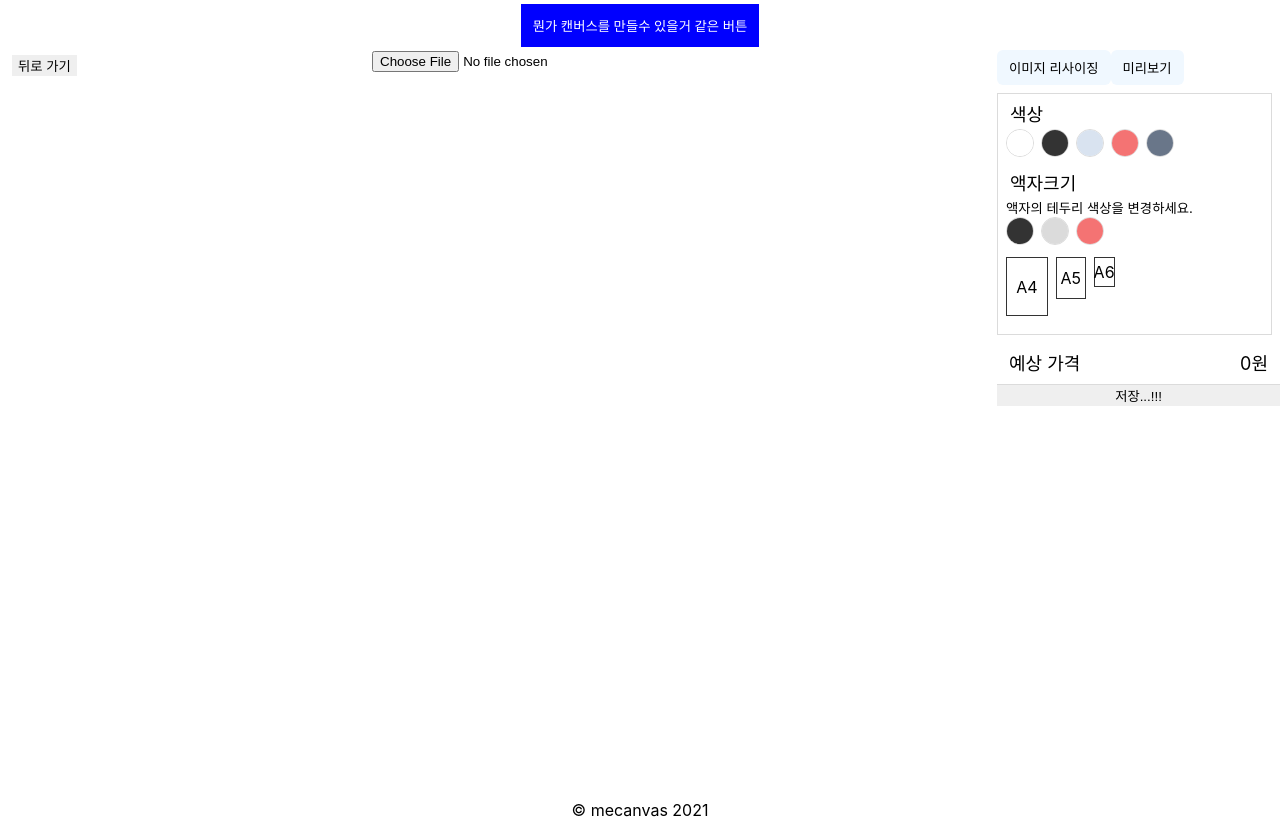
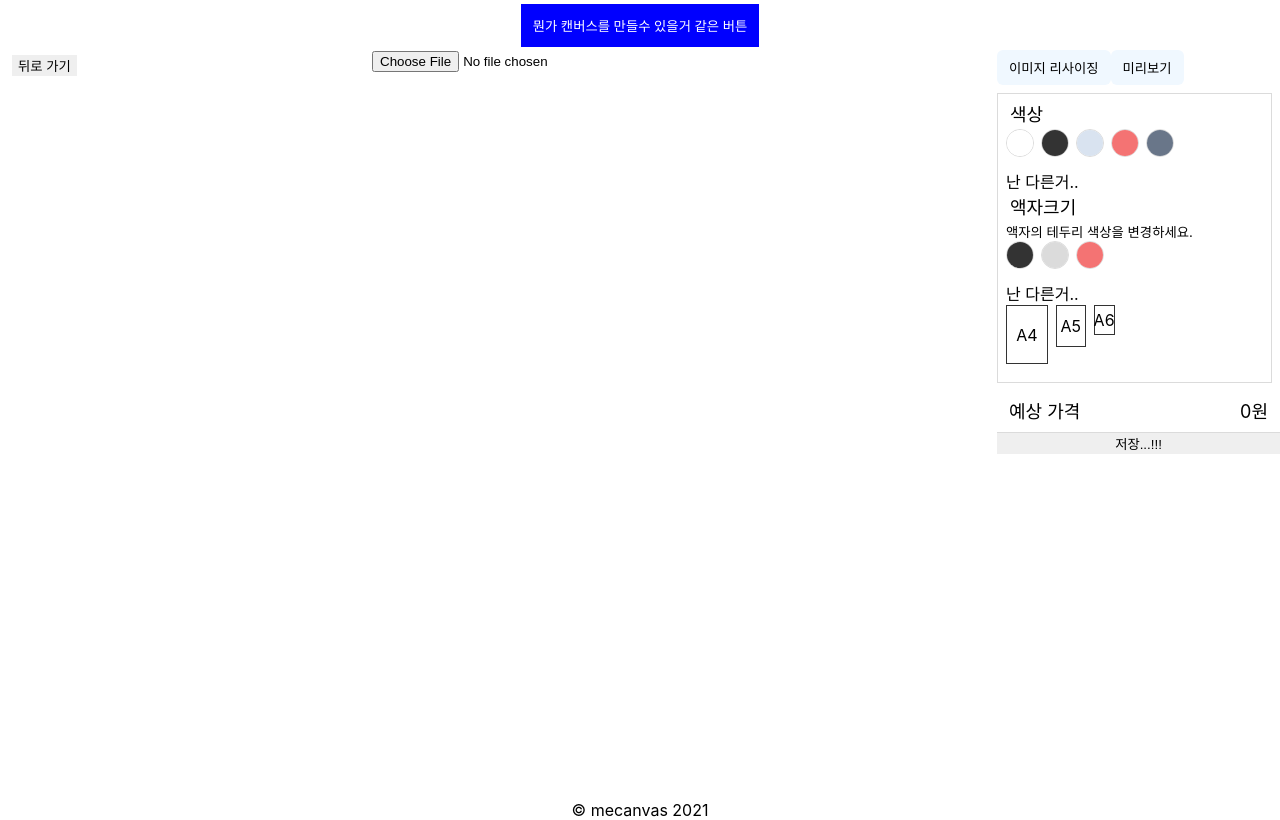
Before and after one commit to mecanvas/early-front, a Next.js app: page /tool in a window 1280 px wide. Built offline with nearby package versions, Linux system fonts and the light colour scheme.

Commit message:
원하는 색상 없으면 컬러피커로 할 수 있게 설정

```diff
--- a/src/components/tool/ToolColorPalette.tsx
+++ b/src/components/tool/ToolColorPalette.tsx
@@ -1,6 +1,6 @@
-import React from 'react';
+import React, { useCallback, useState } from 'react';
 import { ColorPaletteWrapper } from './ToolStyle';
-import { CirclePicker, ColorResult } from 'react-color';
+import { CirclePicker, ColorResult, ChromePicker } from 'react-color';
 
 interface Props {
   onChange: (color: ColorResult) => void;
@@ -8,14 +8,37 @@ interface Props {
 }
 
 const ToolColorPalette = ({ onChange, type }: Props) => {
+  const [isFreeColorPalette, setIsFreeColorPalette] = useState(false);
+  const [yourPickHex, setYourPickHex] = useState('#ffffff');
+
   const colors = {
     bg: ['#ffffff', '#333', '#D9E3F0', '#F47373', '#697689'],
     frame: ['#333', '#dbdbdb', '#F47373'],
   };
+
+  const handleFreeColor = useCallback(() => {
+    setIsFreeColorPalette((prev) => !prev);
+  }, []);
+
+  const handlePickerChange = useCallback((color: ColorResult) => {
+    setYourPickHex(color.hex);
+  }, []);
+
   return (
-    <ColorPaletteWrapper>
-      <CirclePicker onChange={onChange} colors={colors[type]} circleSpacing={7} />
-    </ColorPaletteWrapper>
+    <>
+      <ColorPaletteWrapper>
+        {isFreeColorPalette ? (
+          <ChromePicker
+            color={yourPickHex}
+            onChange={handlePickerChange}
+            onChangeComplete={onChange}
+            disableAlpha={true}
+          />
+        ) : null}
+        <CirclePicker onChange={onChange} colors={colors[type]} circleSpacing={7} />
+      </ColorPaletteWrapper>
+      <div onClick={handleFreeColor}>난 다른거..</div>
+    </>
   );
 };
 
```
